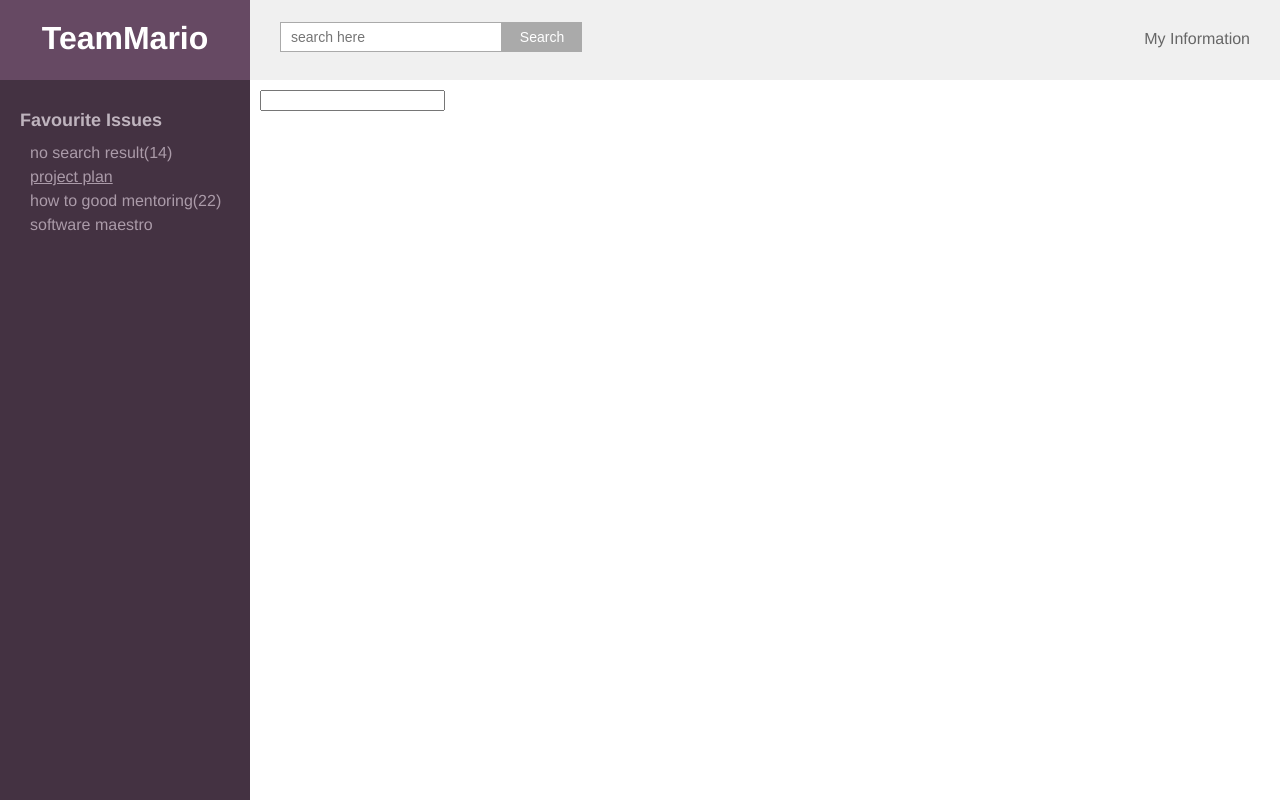
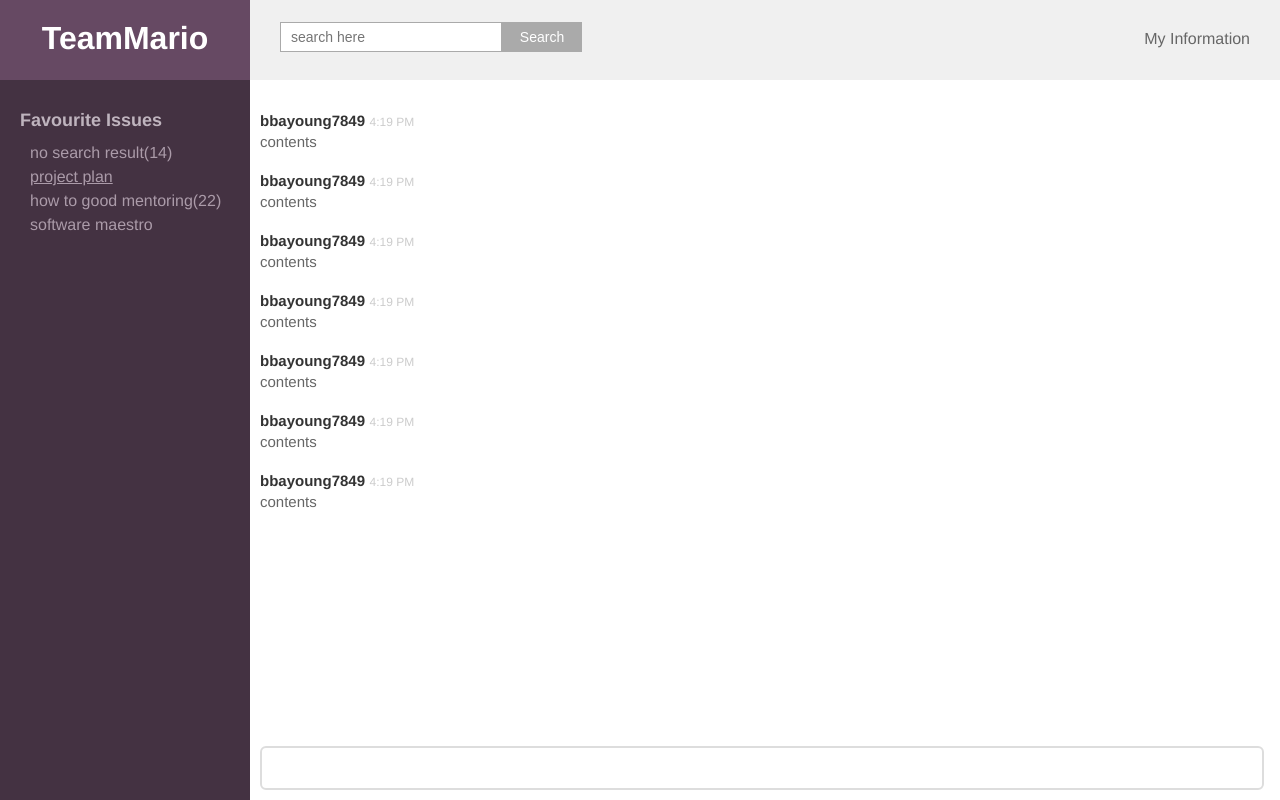
Before and after one commit to team-mario/chatting, a Django app: page /messages/project-plan in a window 1280 px wide. Run offline with Django 3.2, Linux system fonts and the light colour scheme.

Commit message:
add the stylesheet to the message list and input box

```diff
--- a/chatting/assets/css/style.css
+++ b/chatting/assets/css/style.css
@@ -11,6 +11,7 @@ body{
     min-width:800px;
     background-color:#f0f0f0;
     position:fixed;
+    z-index:2;
 }
 #header .logo{
     float:left;
@@ -82,8 +83,47 @@ body{
     text-decoration:underline;
 }
 #container{
+    position:relative;
     margin-left:250px;
     padding:90px 10px 10px 10px;
+}
+#messages_list_container{
+    margin-bottom:50px;
+}
+#messages_list_container .message{
+    padding-top:20px;
+}
+#messages_list_container .message_sender{
+    font-weight:bold;
+    color:#333;
+    font-size:15px;
+    line-height:22px;
+}
+#messages_list_container .message_datetime{
+    color:#ccc;
+    font-size:12px;
+    line-height:22px;
+}
+#messages_list_container .message_content{
+    display:block;
+    font-size:15px;
+    color:#666;
+}
+#messages_input_container{
+    position:fixed;
+    height:44px;
+    bottom:10px;
+    left:260px;
+    right:40px;
+}
+#messages_input_container input[type="text"]{
+    width:100%;
+    height:40px;
+    font-size:14px;
+    padding:0 10px;
+    color:#333;
+    border:2px solid #DDD;
+    border-radius:6px;
 }
 .clearfix:after{
     clear: both;
--- a/chatting/templates/message/list.html
+++ b/chatting/templates/message/list.html
@@ -3,7 +3,53 @@
 
 <div id="messages_list_container">
     <div class="message">
-
+        <div class="message_send_information">
+            <span class="message_sender">bbayoung7849</span>
+            <span class="message_datetime">4:19 PM</span>
+        </div>
+        <div class="message_content">contents</div>
+    </div>
+    <div class="message">
+        <div class="message_send_information">
+            <span class="message_sender">bbayoung7849</span>
+            <span class="message_datetime">4:19 PM</span>
+        </div>
+        <div class="message_content">contents</div>
+    </div>
+    <div class="message">
+        <div class="message_send_information">
+            <span class="message_sender">bbayoung7849</span>
+            <span class="message_datetime">4:19 PM</span>
+        </div>
+        <div class="message_content">contents</div>
+    </div>
+    <div class="message">
+        <div class="message_send_information">
+            <span class="message_sender">bbayoung7849</span>
+            <span class="message_datetime">4:19 PM</span>
+        </div>
+        <div class="message_content">contents</div>
+    </div>
+    <div class="message">
+        <div class="message_send_information">
+            <span class="message_sender">bbayoung7849</span>
+            <span class="message_datetime">4:19 PM</span>
+        </div>
+        <div class="message_content">contents</div>
+    </div>
+    <div class="message">
+        <div class="message_send_information">
+            <span class="message_sender">bbayoung7849</span>
+            <span class="message_datetime">4:19 PM</span>
+        </div>
+        <div class="message_content">contents</div>
+    </div>
+    <div class="message">
+        <div class="message_send_information">
+            <span class="message_sender">bbayoung7849</span>
+            <span class="message_datetime">4:19 PM</span>
+        </div>
+        <div class="message_content">contents</div>
     </div>
 </div>
 
```
Also changed, not shown: chatting/functional_tests/tests.py (+11 -2 lines).
